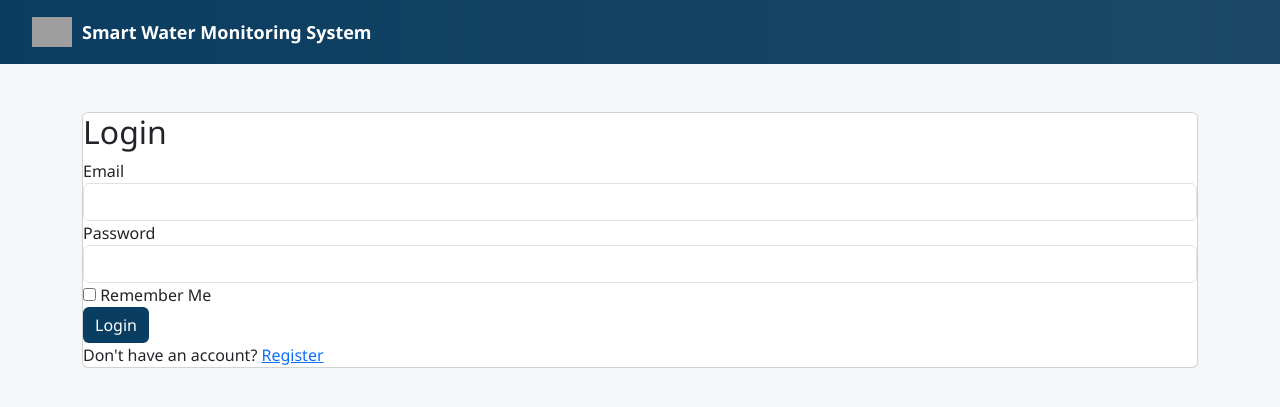
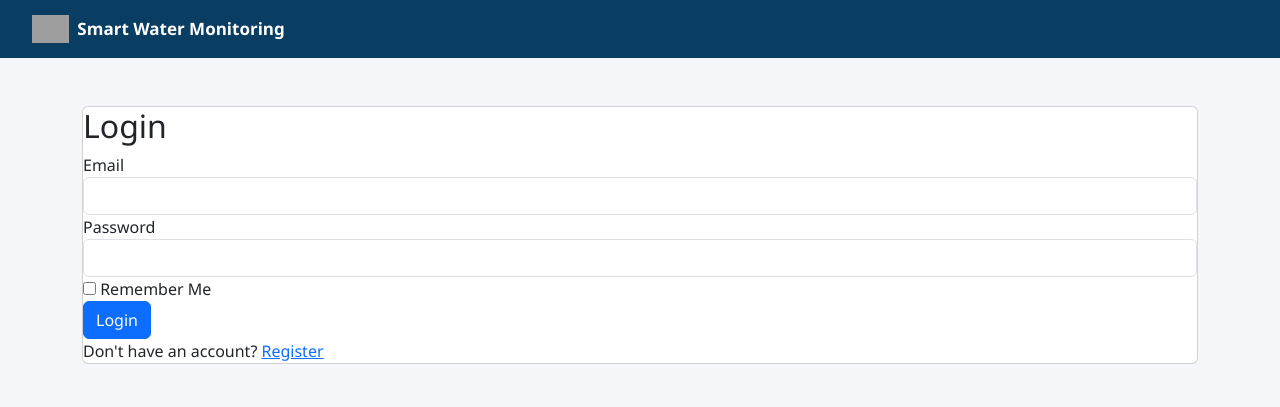
Before and after one commit to pgrapher906-ctrl/project, a Flask app: page /login in a window 1280 px wide. Shown: the top 407 px of the page. Run offline with Flask 3, Linux system fonts and the light colour scheme; grey boxes are pictures that could not be loaded.

Commit message:
Refactor navbar and user info display styles

```diff
--- a/app/templates/base.html
+++ b/app/templates/base.html
@@ -12,80 +12,76 @@
         body {
             background-color: #F4F6F9;
             font-family: 'Segoe UI', sans-serif;
+            margin: 0;
         }
 
         /* NAVBAR */
         .navbar {
-            background: linear-gradient(90deg, #0A3D62, #1B4965);
-            padding: 12px 20px;
+            background: #0A3D62;
+            padding: 10px 20px;
         }
 
         .navbar-brand {
             font-weight: 600;
-            font-size: 18px;
+            font-size: 17px;
             color: white !important;
             display: flex;
             align-items: center;
+            cursor: pointer;
         }
 
         .navbar-brand img {
-            height: 30px;
-            margin-right: 10px;
+            height: 28px;
+            margin-right: 8px;
         }
 
-        /* CARD */
+        /* USER SECTION */
+        .nav-right {
+            display: flex;
+            align-items: center;
+            gap: 15px;
+            color: white;
+            font-size: 14px;
+        }
+
+        .logout-btn {
+            background: #1ABC9C;
+            border: none;
+            color: white;
+            padding: 4px 12px;
+            border-radius: 6px;
+            font-size: 14px;
+        }
+
+        .logout-btn:hover {
+            background: #17A589;
+        }
+
+        /* POPUP */
+        .info-popup {
+            position: absolute;
+            top: 55px;
+            right: 20px;
+            background: white;
+            color: #0A3D62;
+            padding: 15px 20px;
+            border-radius: 10px;
+            box-shadow: 0 8px 20px rgba(0,0,0,0.15);
+            display: none;
+            min-width: 220px;
+            font-size: 14px;
+            z-index: 999;
+        }
+
+        .info-popup.show {
+            display: block;
+        }
+
         .dashboard-card {
             border-radius: 14px;
             box-shadow: 0 8px 25px rgba(0,0,0,0.08);
             padding: 30px;
             background: white;
-        }
-
-        /* SECTION TITLES */
-        .section-title {
-            font-weight: 600;
-            margin-top: 25px;
-            margin-bottom: 10px;
-            color: #0A3D62;
-        }
-
-        /* BUTTONS */
-        .btn-primary {
-            background-color: #0A3D62;
-            border: none;
-        }
-
-        .btn-primary:hover {
-            background-color: #08314F;
-        }
-
-        .btn-success {
-            background-color: #1ABC9C;
-            border: none;
-        }
-
-        .btn-success:hover {
-            background-color: #17A589;
-        }
-
-        /* MAP */
-        #map {
-            height: 300px;
-            border-radius: 12px;
-        }
-
-        /* READ ONLY */
-        .readonly {
-            background-color: #E9ECEF;
-        }
-
-        /* USER INFO */
-        .user-info {
-            font-size: 14px;
-        }
-
-        .user-info span {
-            margin-right: 15px;
         }
 
     </style>
@@ -95,47 +91,55 @@
 
 <body>
 
-<nav class="navbar navbar-expand-lg navbar-dark">
-    <div class="container-fluid">
+<nav class="navbar navbar-dark">
+    <div class="container-fluid d-flex justify-content-between">
 
-        <!-- LOGO + TITLE -->
-        <a class="navbar-brand" href="#">
-            <img src="{{ url_for('static', filename='logo.png') }}" alt="Logo">
-            Smart Water Monitoring System
-        </a>
+        <!-- LOGO (CLICK TO SHOW INFO) -->
+        <div class="navbar-brand" onclick="toggleUserInfo()">
+            <img src="{{ url_for('static', filename='images/logo.png') }}" alt="Logo">
+            Smart Water Monitoring
+        </div>
 
         {% if current_user.is_authenticated %}
-        <div class="d-flex align-items-center text-white user-info">
+        <div class="nav-right">
+            👤 {{ current_user.username }}
 
-            <span>
-                👤 {{ current_user.username }}
-            </span>
-
-            <span>
-                Visits: {{ current_user.visit_count }}
-            </span>
-
-            {% if current_user.last_login %}
-            <span>
-                Last Login:
-                {{ current_user.last_login.strftime("%d-%m-%Y %H:%M") }}
-            </span>
-            {% endif %}
-
-            <a href="{{ url_for('main.logout') }}" class="btn btn-sm btn-light ms-3">
+            <a href="{{ url_for('main.logout') }}" class="logout-btn">
                 Logout
             </a>
-
         </div>
         {% endif %}
 
     </div>
 </nav>
 
+<!-- USER INFO POPUP -->
+{% if current_user.is_authenticated %}
+<div id="userInfoPopup" class="info-popup">
+    <div><strong>User:</strong> {{ current_user.username }}</div>
+    <div><strong>Visits:</strong> {{ current_user.visit_count }}</div>
+    {% if current_user.last_login %}
+    <div>
+        <strong>Last Login:</strong><br>
+        {{ current_user.last_login.strftime("%d-%m-%Y %H:%M") }}
+    </div>
+    {% endif %}
+</div>
+{% endif %}
+
 <div class="container mt-5 mb-5">
     {% block content %}{% endblock %}
 </div>
 
+<script>
+function toggleUserInfo() {
+    const popup = document.getElementById("userInfoPopup");
+    if (popup) {
+        popup.classList.toggle("show");
+    }
+}
+</script>
+
 {% block scripts %}{% endblock %}
 </body>
 </html>
```
